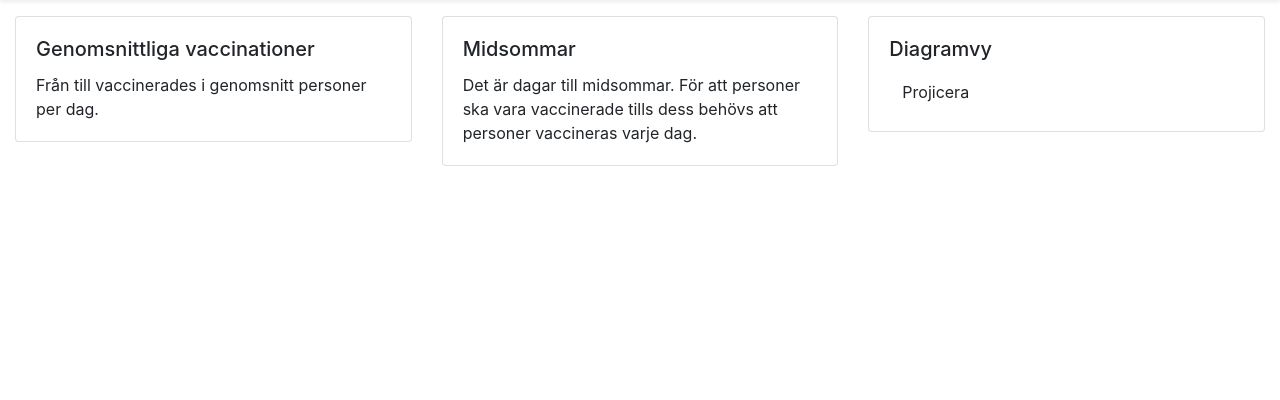
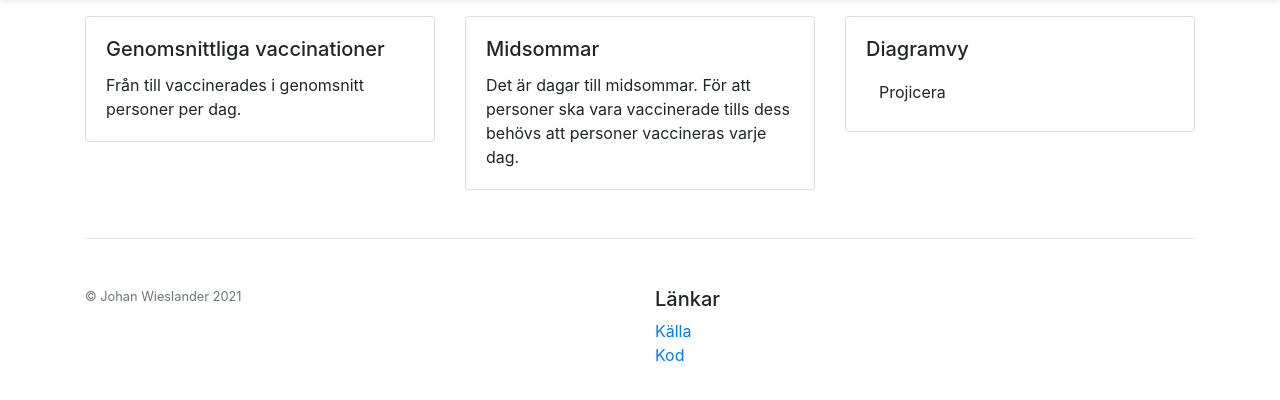
Before and after one commit to Halliom/VaxDax, a Flask app: template templates/index.html in a window 1280 px wide. Shown: the part 71-471 px from the top of the page. Run offline with Flask 2, Linux system fonts and the light colour scheme; the template is opened without the code that fills it, so the values that code supplies are empty; some libraries are stand-ins or nearby versions.

Commit message:
Clean up looks and added footer

```diff
--- a/templates/index.html
+++ b/templates/index.html
@@ -48,16 +48,10 @@
 <body>
     <header class="d-flex flex-column flex-md-row align-items-center p-3 px-md-4 mb-3 bg-body border-bottom shadow-sm">
         <p class="h5 my-0 me-md-auto fw-normal mr-4">Covid-vaccin projektion</p>
-        <!-- <nav class="my-2 my-md-0 me-md-3">
-            <a class="p-2 text-dark" href="#">Features</a>
-            <a class="p-2 text-dark" href="#">Enterprise</a>
-            <a class="p-2 text-dark" href="#">Support</a>
-            <a class="p-2 text-dark" href="#">Pricing</a>
-        </nav> -->
         <a class="btn btn-outline-primary" target="_blank" href="https://www.folkhalsomyndigheten.se/smittskydd-beredskap/utbrott/aktuella-utbrott/covid-19/vaccination-mot-covid-19/statistik/statistik-over-registrerade-vaccinationer-covid-19/">Källa</a>
     </header>
 
-    <div class="container-fluid" id="body">
+    <div class="container" id="body">
         <div class="row">
             <div class="col-4">
                 <div class="card">
@@ -93,16 +87,29 @@
         </div>
 
         <div class="row">
-            <div class="col-12 col-lg-8">
+            <div class="col-12 col-lg-9">
                 <div id="viz"></div>
             </div>
         </div>
+
+        <footer class="pt-4 my-md-5 pt-md-5 border-top">
+            <div class="row">
+                <div class="col-12 col-md-6">
+                    <small class="d-block mb-3 text-muted">© Johan Wieslander 2021</small>
+                </div>
+                <div class="col-12 col-md-6">
+                    <h5>Länkar</h5>
+                    <ul class="list-unstyled text-small">
+                        <li><a class="link-secondary" target="_blank" href="https://www.folkhalsomyndigheten.se/smittskydd-beredskap/utbrott/aktuella-utbrott/covid-19/vaccination-mot-covid-19/statistik/statistik-over-registrerade-vaccinationer-covid-19/">Källa</a></li>
+                        <li><a class="link-secondary" target="_blank" href="https://github.com/Halliom/VaxDax">Kod</a></li>
+                    </ul>
+                </div>
+            </div>
+        </footer>
     </div>
 
 
     <script>
-
-
         let app = new Vue({
             delimiters: ["[[", "]]"],
             el: "#body",
@@ -292,5 +299,5 @@
                 }
             }
         });
-        </script>
+    </script>
 </body>
```
